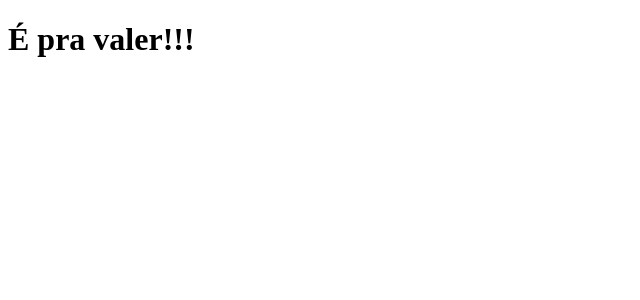
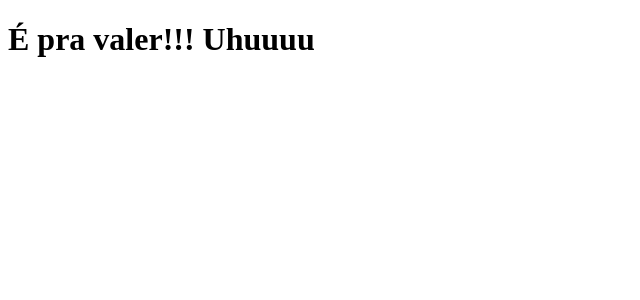
Before and after one commit to raphaelbalves/clone-tabnews, a Next.js app: page / in a window 1280 px wide. Shown: the top 300 px of the page, without its empty margins (0-640 px from the left). Built offline with nearby package versions, Linux system fonts and the light colour scheme.

Commit message:
mudanca na frase

```diff
--- a/pages/index.js
+++ b/pages/index.js
@@ -1,5 +1,5 @@
 function Home() {
-    return <h1>É pra valer!!!</h1>
+    return <h1>É pra valer!!! Uhuuuu</h1>
 }
 
 export default Home;
```
